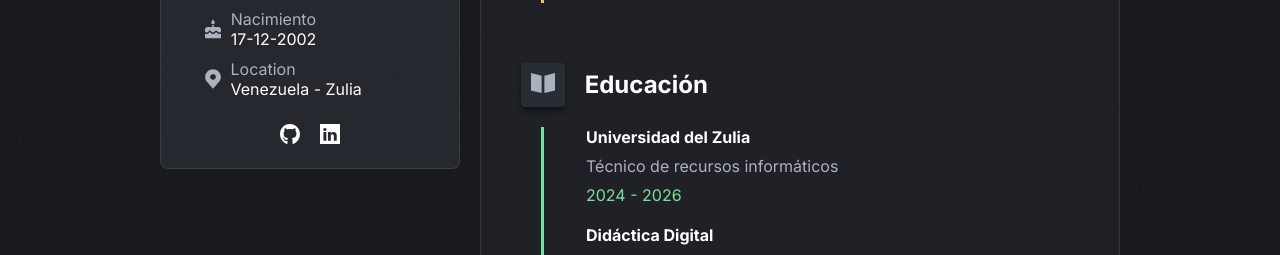
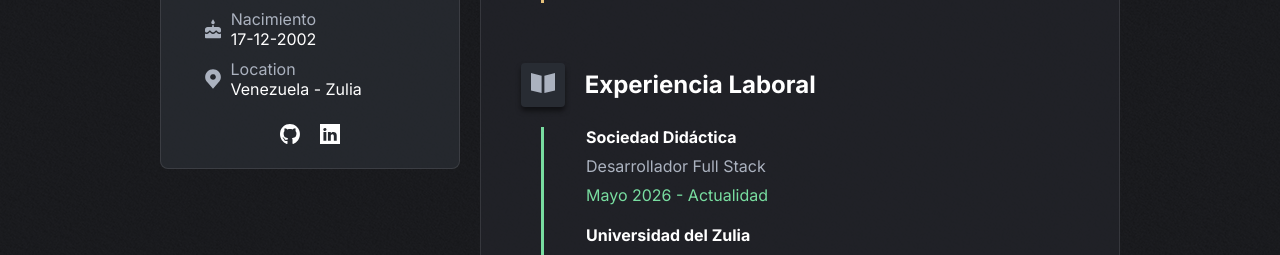
Before and after one commit to my-empty-space/jgmanuel_portfolio, a Next.js app: page /cv in a window 1280 px wide. Shown: the part 490-745 px from the top of the page. Built offline with nearby package versions, Linux system fonts and the light colour scheme.

Commit message:
feat: add new work experience to resume and update to-do list

```diff
--- a/src/sections/Resume.jsx
+++ b/src/sections/Resume.jsx
@@ -71,7 +71,10 @@ export default function Resume() {
             <Link href="https://github.com/my-empty-space" target="_blank">
               <Image src="/icons/github.svg" width={20} height={20} alt="" />
             </Link>
-            <Link href="https://www.linkedin.com/in/jos%C3%A9-manuel-g-2717b1240/" target="_blank">
+            <Link
+              href="https://www.linkedin.com/in/jos%C3%A9-manuel-g-2717b1240/"
+              target="_blank"
+            >
               <Image src="/icons/linkedin.svg" width={20} height={20} alt="" />
             </Link>
           </div>
@@ -126,10 +129,16 @@ export default function Resume() {
                   alt=""
                 />
               </div>
-              <h3>Educación</h3>
+              <h3>Experiencia Laboral</h3>
             </div>
 
             <div className={styles.resume_section_content}>
+              <div className={styles.resume_item}>
+                <h4>Sociedad Didáctica</h4>
+                <p>Desarrollador Full Stack</p>
+                <span>Mayo 2026 - Actualidad</span>
+              </div>
+
               <div className={styles.resume_item}>
                 <h4>Universidad del Zulia</h4>
                 <p>Técnico de recursos informáticos</p>
@@ -144,8 +153,10 @@ export default function Resume() {
 
               <div className={styles.resume_item}>
                 <h4>Kea Estudio</h4>
-                <p>Desarrollador Web <br />
-                  Contractor</p>
+                <p>
+                  Desarrollador Web <br />
+                  Contractor
+                </p>
                 <span>2022 - 2025</span>
               </div>
             </div>
```
Also changed, not shown: 1 other file (tests, documents, lock files or other folders).
